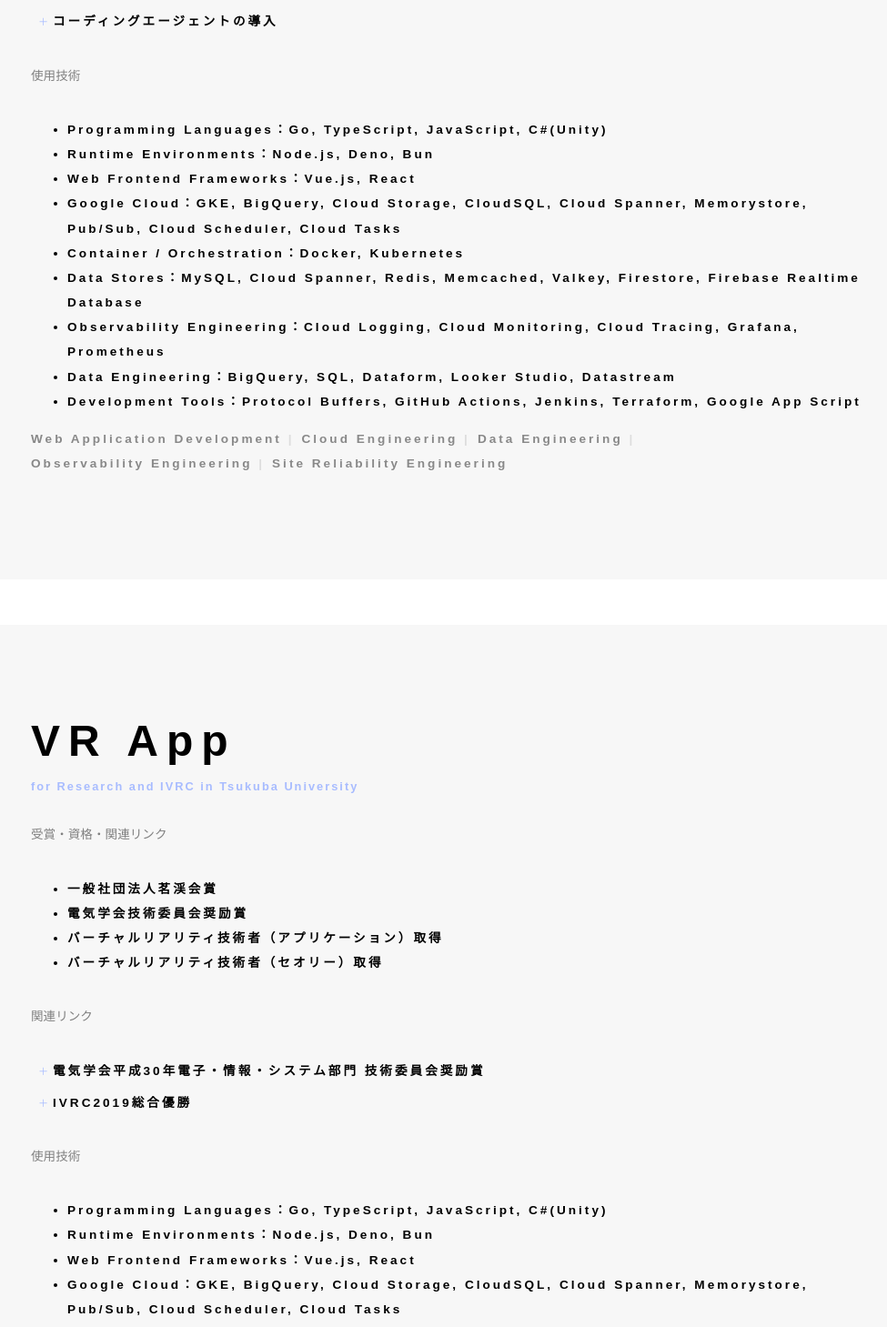
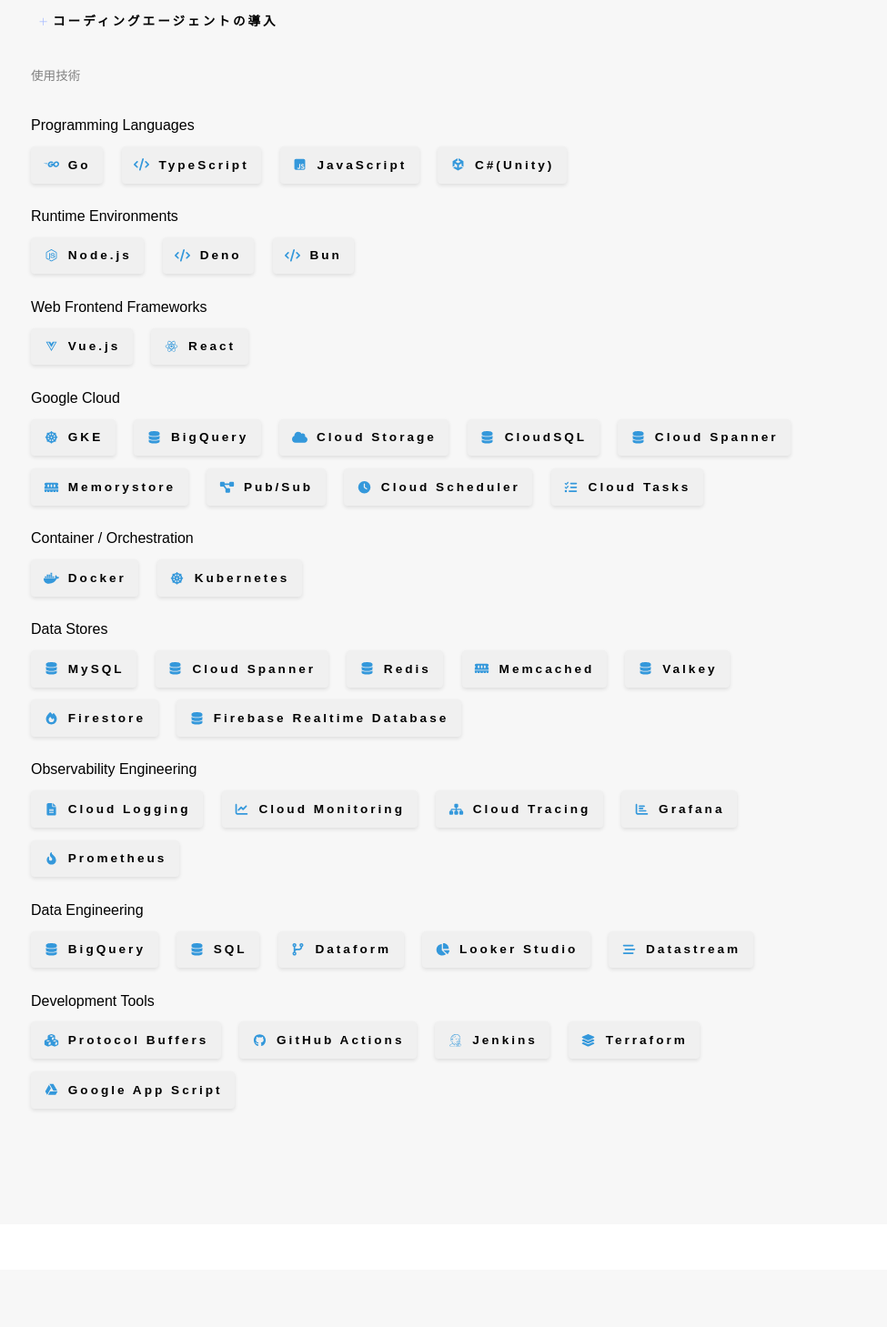
Before and after one commit to usuginus/introduction-spa, a Vue app: page /skill in a window 1280 px wide. Shown: the part 860-2319 px from the top of the page at 91% size, without its empty margins (144-1119 px from the left). Built offline with nearby package versions, Linux system fonts and the light colour scheme.

Commit message:
テクノロジーをアイコンで表示する

```diff
--- a/package.json
+++ b/package.json
@@ -8,6 +8,10 @@
     "lint": "vue-cli-service lint"
   },
   "dependencies": {
+    "@fortawesome/fontawesome-svg-core": "^6.7.2",
+    "@fortawesome/free-brands-svg-icons": "^6.7.2",
+    "@fortawesome/free-solid-svg-icons": "^6.7.2",
+    "@fortawesome/vue-fontawesome": "^2.0.10",
     "caniuse-lite": "^1.0.30001658",
     "core-js": "^3.6.5",
     "normalize.css": "^8.0.1",
--- a/src/assets/scss/common.scss
+++ b/src/assets/scss/common.scss
@@ -107,6 +107,33 @@
   content: "";
   margin-right: 0;
 }
+.technology {
+  display: flex;
+  flex-wrap: wrap;
+  padding-left: 0;
+  list-style-type: none;
+}
+.technology li {
+  display: flex;
+  align-items: center;
+  margin-right: 1.5em;
+  margin-bottom: 1em;
+  padding: 0.5em 1em;
+  border-radius: 4px;
+  background-color: #f0f0f0;
+  box-shadow: 0 2px 4px rgba(0, 0, 0, 0.1);
+  transition: transform 0.2s ease-in-out;
+
+  &:hover {
+    transform: translateY(-2px);
+  }
+}
+.tech-icon {
+  margin-right: 0.75em;
+  width: 1.25em;
+  text-align: center;
+  color: #3498db;
+}
 section {
   padding: 100px 50px;
   margin-bottom: 50px;
--- a/src/main.js
+++ b/src/main.js
@@ -1,6 +1,15 @@
 import Vue from 'vue'
 import App from './App.vue'
 import router from './router'
+
+import { library } from '@fortawesome/fontawesome-svg-core'
+import { fas } from '@fortawesome/free-solid-svg-icons'
+import { fab } from '@fortawesome/free-brands-svg-icons'
+import { FontAwesomeIcon } from '@fortawesome/vue-fontawesome'
+
+library.add(fas, fab)
+
+Vue.component('font-awesome-icon', FontAwesomeIcon)
 
 Vue.config.productionTip = false
 
--- a/src/views/Portfolio.vue
+++ b/src/views/Portfolio.vue
@@ -4,7 +4,7 @@
     <article>
       <section>
         <h2>REALITY</h2>
-        <h3>グリー株式会社 / REALITY株式会社</h3>
+        <h3>グリーホールディングス株式会社 / REALITY株式会社</h3>
         <p>メタバースアプリ「REALITY」の開発に従事</p>
         <p>
           世界63の地域で展開されているスマートフォン向けメタバースアプリ「REALITY」のサーバーサイドを中心とした開発を担当。
--- a/src/views/Skill.vue
+++ b/src/views/Skill.vue
@@ -4,8 +4,7 @@
     <article>
       <section>
         <h2>Web App</h2>
-        <h3>for Work in GREE Holdings, Inc.</h3>
-
+        <h3>for Software Development</h3>
         <p>受賞・資格・関連リンク</p>
         <ul>
           <li>GREE -New Grad of the year- 2020 受賞</li>
@@ -20,20 +19,23 @@
           </li>
         </ul>
         <p>使用技術</p>
+        <div v-for="category in web.technologies" :key="category.category">
+          <span>{{ category.category }}</span>
           <ul class="technology">
-          <li v-for="technology in web.technologies" :key="technology">
-            {{ technology }}
+            <li v-for="item in category.items" :key="item.name">
+              <font-awesome-icon
+                v-if="item.icon"
+                :icon="item.icon"
+                class="tech-icon"
+              />
+              {{ item.name }}
             </li>
           </ul>
-        <ul class="keywords">
-          <li v-for="keyword in web.keywords" :key="keyword">
-            {{ keyword }}
-          </li>
-        </ul>
+        </div>
       </section>
       <section>
         <h2>VR App</h2>
-        <h3>for Research and IVRC in Tsukuba University</h3>
+        <h3>for Research & Development</h3>
         <p>受賞・資格・関連リンク</p>
         <ul>
           <li>一般社団法人茗渓会賞</li>
@@ -50,16 +52,19 @@
           </li>
         </ul>
         <p>使用技術</p>
+        <div v-for="category in vr.technologies" :key="category.category">
+          <span>{{ category.category }}</span>
           <ul class="technology">
-          <li v-for="technology in web.technologies" :key="technology">
-            {{ technology }}
+            <li v-for="item in category.items" :key="item.name">
+              <font-awesome-icon
+                v-if="item.icon"
+                :icon="item.icon"
+                class="tech-icon"
+              />
+              {{ item.name }}
             </li>
           </ul>
-        <ul class="keywords">
-          <li v-for="keyword in vr.keywords" :key="keyword">
-            {{ keyword }}
-          </li>
-        </ul>
+        </div>
       </section>
     </article>
   </div>
@@ -99,22 +104,93 @@
           },
         ],
         technologies: [
-          "Programming Languages：Go, TypeScript, JavaScript, C#(Unity)",
-          "Runtime Environments：Node.js, Deno, Bun",
-          "Web Frontend Frameworks：Vue.js, React",
-          "Google Cloud：GKE, BigQuery, Cloud Storage, CloudSQL, Cloud Spanner, Memorystore, Pub/Sub, Cloud Scheduler, Cloud Tasks",
-          "Container / Orchestration：Docker, Kubernetes",
-          "Data Stores：MySQL, Cloud Spanner, Redis, Memcached, Valkey, Firestore, Firebase Realtime Database",
-          "Observability Engineering：Cloud Logging, Cloud Monitoring, Cloud Tracing, Grafana, Prometheus",
-          "Data Engineering：BigQuery, SQL, Dataform, Looker Studio, Datastream",
-          "Development Tools：Protocol Buffers, GitHub Actions, Jenkins, Terraform, Google App Script",
+          {
+            category: "Programming Languages",
+            items: [
+              { name: "Go", icon: ["fab", "golang"] },
+              { name: "TypeScript", icon: ["fas", "code"] },
+              { name: "JavaScript", icon: ["fab", "js-square"] },
+              { name: "C#(Unity)", icon: ["fab", "unity"] },
             ],
-        keywords: [
-          "Web Application Development",
-          "Cloud Engineering",
-          "Data Engineering",
-          "Observability Engineering",
-          "Site Reliability Engineering",
+          },
+          {
+            category: "Runtime Environments",
+            items: [
+              { name: "Node.js", icon: ["fab", "node-js"] },
+              { name: "Deno", icon: ["fas", "code"] },
+              { name: "Bun", icon: ["fas", "code"] },
+            ],
+          },
+          {
+            category: "Web Frontend Frameworks",
+            items: [
+              { name: "Vue.js", icon: ["fab", "vuejs"] },
+              { name: "React", icon: ["fab", "react"] },
+            ],
+          },
+          {
+            category: "Google Cloud",
+            items: [
+              { name: "GKE", icon: ["fas", "dharmachakra"] },
+              { name: "BigQuery", icon: ["fas", "database"] },
+              { name: "Cloud Storage", icon: ["fas", "cloud"] },
+              { name: "CloudSQL", icon: ["fas", "database"] },
+              { name: "Cloud Spanner", icon: ["fas", "database"] },
+              { name: "Memorystore", icon: ["fas", "memory"] },
+              { name: "Pub/Sub", icon: ["fas", "project-diagram"] },
+              { name: "Cloud Scheduler", icon: ["fas", "clock"] },
+              { name: "Cloud Tasks", icon: ["fas", "tasks"] },
+            ],
+          },
+          {
+            category: "Container / Orchestration",
+            items: [
+              { name: "Docker", icon: ["fab", "docker"] },
+              { name: "Kubernetes", icon: ["fas", "dharmachakra"] },
+            ],
+          },
+          {
+            category: "Data Stores",
+            items: [
+              { name: "MySQL", icon: ["fas", "database"] },
+              { name: "Cloud Spanner", icon: ["fas", "database"] },
+              { name: "Redis", icon: ["fas", "database"] },
+              { name: "Memcached", icon: ["fas", "memory"] },
+              { name: "Valkey", icon: ["fas", "database"] },
+              { name: "Firestore", icon: ["fas", "fire"] },
+              { name: "Firebase Realtime Database", icon: ["fas", "database"] },
+            ],
+          },
+          {
+            category: "Observability Engineering",
+            items: [
+              { name: "Cloud Logging", icon: ["fas", "file-alt"] },
+              { name: "Cloud Monitoring", icon: ["fas", "chart-line"] },
+              { name: "Cloud Tracing", icon: ["fas", "sitemap"] },
+              { name: "Grafana", icon: ["fas", "chart-bar"] },
+              { name: "Prometheus", icon: ["fas", "fire-alt"] },
+            ],
+          },
+          {
+            category: "Data Engineering",
+            items: [
+              { name: "BigQuery", icon: ["fas", "database"] },
+              { name: "SQL", icon: ["fas", "database"] },
+              { name: "Dataform", icon: ["fas", "code-branch"] },
+              { name: "Looker Studio", icon: ["fas", "chart-pie"] },
+              { name: "Datastream", icon: ["fas", "stream"] },
+            ],
+          },
+          {
+            category: "Development Tools",
+            items: [
+              { name: "Protocol Buffers", icon: ["fas", "cubes"] },
+              { name: "GitHub Actions", icon: ["fab", "github"] },
+              { name: "Jenkins", icon: ["fab", "jenkins"] },
+              { name: "Terraform", icon: ["fas", "layer-group"] },
+              { name: "Google App Script", icon: ["fab", "google-drive"] },
+            ],
+          },
         ],
       },
       vr: {
@@ -129,14 +205,21 @@
           },
         ],
         technologies: [
-          "Programming Languages：C++, C#(Unity), R",
-          "Development Tools：Google App Script",
+          {
+            category: "Programming Languages",
+            items: [
+              { name: "C++", icon: ["fas", "code"] },
+              { name: "C#(Unity)", icon: ["fab", "unity"] },
+              { name: "R", icon: ["fab", "r-project"] },
+              { name: "Fortran", icon: ["fas", "code"] },
             ],
-        keywords: [
-          "Virtual Reality Development",
-          "Mechatronics Engineering",
-          "Unity Engineering",
-          "Haptic Interface Design",
+          },
+          {
+            category: "Development Tools",
+            items: [
+              { name: "Google App Script", icon: ["fab", "google-drive"] },
+            ],
+          },
         ],
       },
     };
```
Also changed, not shown: 1 other file (tests, documents, lock files or other folders). Lines whose indentation alone changed are shown as unchanged.
